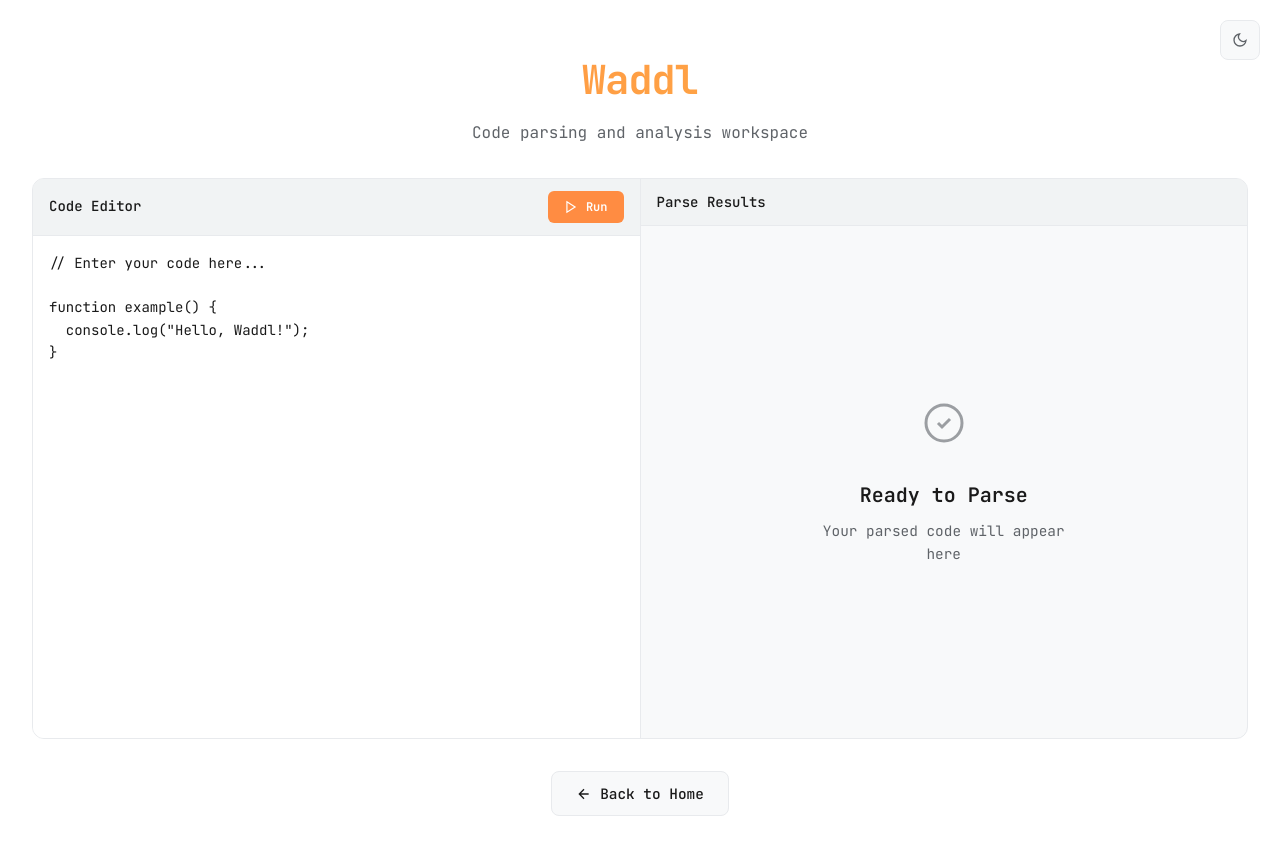
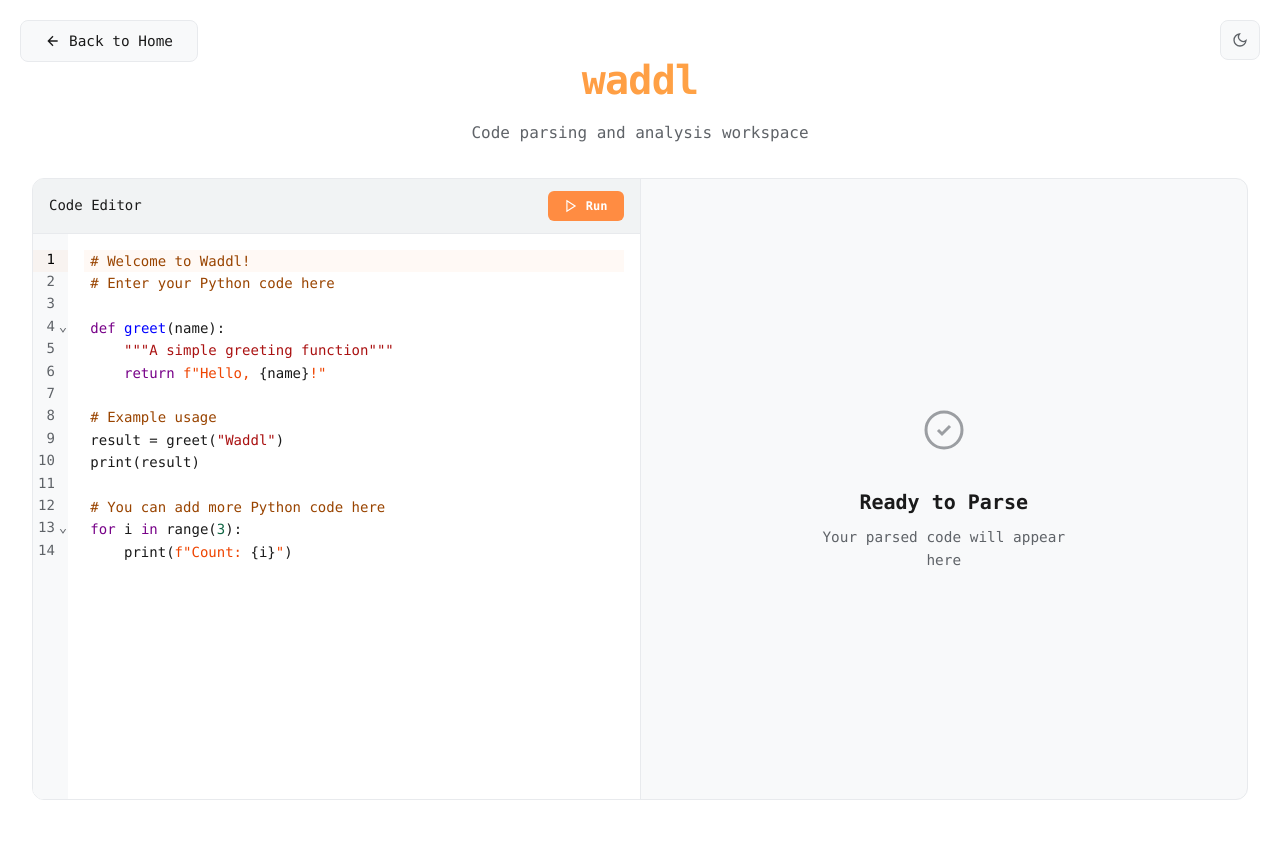
Before and after one commit to rissaott/waddl1.0, a React (Vite) app in the folder waddl-frontend-1.0/: page /parse in a window 1280 px wide. Shown: the top 854 px of the page. Built offline with nearby package versions, Linux system fonts and the light colour scheme.

Commit message:
fix parse page

```diff
--- a/waddl-frontend-1.0/src/HomePage.tsx
+++ b/waddl-frontend-1.0/src/HomePage.tsx
@@ -14,7 +14,7 @@ function HomePage() {
       <ThemeToggle />
       <div className="home-content">
         <div className="home-header">
-          <h1 className="home-title">Waddl</h1>
+          <h1 className="home-title">waddl</h1>
           <p className="home-subtitle">Welcome to your code parsing workspace</p>
         </div>
         <div className="action-section">
--- a/waddl-frontend-1.0/src/ParsePage.css
+++ b/waddl-frontend-1.0/src/ParsePage.css
@@ -109,22 +109,10 @@
   transform: scale(1.1);
 }
 
-.code-editor {
+.editor-container {
   flex: 1;
   background: var(--bg-primary);
-  border: none;
-  outline: none;
-  padding: 1rem;
-  font-family: 'JetBrains Mono', 'Monolisa', 'Monaco', 'Menlo', 'Ubuntu Mono', monospace;
-  font-size: 0.875rem;
-  line-height: 1.6;
-  color: var(--text-primary);
-  resize: none;
-  tab-size: 2;
-}
-
-.code-editor::placeholder {
-  color: var(--text-tertiary);
+  overflow: hidden;
 }
 
 .parse-results-section {
@@ -174,13 +162,10 @@
   margin: 0 auto;
 }
 
-.parse-actions {
-  display: flex;
-  justify-content: center;
-  padding-bottom: 1rem;
-}
-
-.back-button {
+.back-button-top {
+  position: fixed;
+  top: 20px;
+  left: 20px;
   background: var(--bg-secondary);
   color: var(--text-primary);
   border: 1px solid var(--border);
@@ -194,16 +179,17 @@
   align-items: center;
   gap: 0.5rem;
   font-family: inherit;
+  z-index: 1000;
 }
 
-.back-button:hover {
+.back-button-top:hover {
   background: var(--bg-tertiary);
   border-color: var(--border-hover);
   transform: translateY(-1px);
   box-shadow: 0 4px 12px var(--shadow);
 }
 
-.back-button:active {
+.back-button-top:active {
   transform: translateY(0);
   box-shadow: 0 2px 6px var(--shadow);
 }
@@ -212,7 +198,7 @@
   transition: transform 0.2s ease;
 }
 
-.back-button:hover .back-icon {
+.back-button-top:hover .back-icon {
   transform: translateX(-4px);
 }
 
--- a/waddl-frontend-1.0/src/ParsePage.tsx
+++ b/waddl-frontend-1.0/src/ParsePage.tsx
@@ -1,18 +1,32 @@
 import { useNavigate } from 'react-router-dom';
 import { useState } from 'react';
 import ThemeToggle from './components/ThemeToggle';
+import CodeEditor from './components/CodeEditor';
 import './ParsePage.css';
 
 function ParsePage() {
   const navigate = useNavigate();
-  const [code, setCode] = useState('// Enter your code here...\n\nfunction example() {\n  console.log("Hello, Waddl!");\n}');
+  const [code, setCode] = useState(`# Welcome to Waddl!
+# Enter your Python code here
+
+def greet(name):
+    """A simple greeting function"""
+    return f"Hello, {name}!"
+
+# Example usage
+result = greet("Waddl")
+print(result)
+
+# You can add more Python code here
+for i in range(3):
+    print(f"Count: {i}")`);
 
   const handleBackClick = () => {
     navigate('/');
   };
 
-  const handleCodeChange = (e: React.ChangeEvent<HTMLTextAreaElement>) => {
-    setCode(e.target.value);
+  const handleCodeChange = (value: string) => {
+    setCode(value);
   };
 
   const handleRunCode = () => {
@@ -23,9 +37,15 @@ function ParsePage() {
   return (
     <div className="parse-page">
       <ThemeToggle />
+      <button className="back-button-top" onClick={handleBackClick}>
+        <svg className="back-icon" width="16" height="16" viewBox="0 0 24 24" fill="none" stroke="currentColor" strokeWidth="2">
+          <path d="M19 12H5M12 19l-7-7 7-7"/>
+        </svg>
+        <span>Back to Home</span>
+      </button>
       <div className="parse-content">
         <div className="parse-header">
-          <h1 className="parse-title">Waddl</h1>
+          <h1 className="parse-title">waddl</h1>
           <p className="parse-subtitle">Code parsing and analysis workspace</p>
         </div>
         <div className="parse-workspace">
@@ -40,18 +60,15 @@ function ParsePage() {
                   <span>Run</span>
                 </button>
               </div>
-              <textarea
-                className="code-editor"
-                value={code}
-                onChange={handleCodeChange}
-                placeholder="Enter your code here..."
-                spellCheck={false}
-              />
+              <div className="editor-container">
+                <CodeEditor
+                  value={code}
+                  onChange={handleCodeChange}
+                  placeholder="Enter your Python code here..."
+                />
+              </div>
             </div>
             <div className="parse-results-section">
-              <div className="results-header">
-                <span className="results-title">Parse Results</span>
-              </div>
               <div className="results-content">
                 <div className="ready-state">
                   <div className="ready-icon">
@@ -67,14 +84,6 @@ function ParsePage() {
             </div>
           </div>
         </div>
-        <div className="parse-actions">
-          <button className="back-button" onClick={handleBackClick}>
-            <svg className="back-icon" width="16" height="16" viewBox="0 0 24 24" fill="none" stroke="currentColor" strokeWidth="2">
-              <path d="M19 12H5M12 19l-7-7 7-7"/>
-            </svg>
-            <span>Back to Home</span>
-          </button>
-        </div>
       </div>
     </div>
   );
--- /dev/null
+++ b/waddl-frontend-1.0/src/components/CodeEditor.css
@@ -0,0 +1,38 @@
+.code-editor-container {
+  height: 100%;
+  width: 100%;
+  overflow: hidden;
+}
+
+.code-editor-container .cm-editor {
+  height: 100%;
+  font-family: 'Monolisa', 'Monaco', 'Menlo', 'Ubuntu Mono', monospace;
+}
+
+.code-editor-container .cm-editor .cm-scroller {
+  font-family: 'Monolisa', 'Monaco', 'Menlo', 'Ubuntu Mono', monospace;
+}
+
+/* Ensure the editor takes full height */
+.code-editor-container .cm-editor .cm-content {
+  padding: 16px;
+}
+
+/* Custom scrollbar styling */
+.code-editor-container .cm-editor .cm-scroller::-webkit-scrollbar {
+  width: 8px;
+  height: 8px;
+}
+
+.code-editor-container .cm-editor .cm-scroller::-webkit-scrollbar-track {
+  background: transparent;
+}
+
+.code-editor-container .cm-editor .cm-scroller::-webkit-scrollbar-thumb {
+  background: rgba(128, 128, 128, 0.3);
+  border-radius: 4px;
+}
+
+.code-editor-container .cm-editor .cm-scroller::-webkit-scrollbar-thumb:hover {
+  background: rgba(128, 128, 128, 0.5);
+}
--- /dev/null
+++ b/waddl-frontend-1.0/src/components/CodeEditor.tsx
@@ -0,0 +1,187 @@
+import { useEffect, useRef } from 'react';
+import { EditorView, basicSetup } from 'codemirror';
+import { EditorState } from '@codemirror/state';
+import { python } from '@codemirror/lang-python';
+import { useTheme } from '../contexts/ThemeContext';
+import './CodeEditor.css';
+
+interface CodeEditorProps {
+  value: string;
+  onChange: (value: string) => void;
+  placeholder?: string;
+}
+
+const CodeEditor: React.FC<CodeEditorProps> = ({ value, onChange, placeholder }) => {
+  const editorRef = useRef<HTMLDivElement>(null);
+  const editorViewRef = useRef<EditorView | null>(null);
+  const { theme } = useTheme();
+
+  useEffect(() => {
+    if (!editorRef.current) return;
+
+    // Create custom theme based on app theme
+    const customTheme = EditorView.theme({
+      '&': {
+        fontSize: '14px',
+        fontFamily: ' "Monolisa", "Monaco", "Menlo", "Ubuntu Mono", monospace',
+        height: '100%',
+      },
+      '.cm-editor': {
+        height: '100%',
+      },
+      '.cm-scroller': {
+        fontFamily: '"Monolisa", "Monaco", "Menlo", "Ubuntu Mono", monospace',
+      },
+      '.cm-content': {
+        padding: '16px',
+        caretColor: theme === 'dark' ? '#f8f8f2' : '#000000',
+      },
+      '.cm-line': {
+        lineHeight: '1.6',
+      },
+      '.cm-cursor': {
+        borderLeftColor: theme === 'dark' ? '#f8f8f2' : '#000000',
+      },
+      '.cm-selectionBackground': {
+        backgroundColor: theme === 'dark' ? 'rgba(255, 140, 66, 0.25)' : 'rgba(255, 140, 66, 0.2)',
+      },
+      '.cm-activeLine': {
+        backgroundColor: theme === 'dark' ? 'rgba(68, 71, 90, 0.6)' : 'rgba(255, 140, 66, 0.05)',
+      },
+      '.cm-gutters': {
+        backgroundColor: theme === 'dark' ? '#282a36' : '#f8f9fa',
+        color: theme === 'dark' ? '#6272a4' : '#5f6368',
+        border: 'none',
+      },
+      '.cm-lineNumbers': {
+        color: theme === 'dark' ? '#6272a4' : '#5f6368',
+      },
+      '.cm-activeLineGutter': {
+        backgroundColor: theme === 'dark' ? 'rgba(68, 71, 90, 0.8)' : 'rgba(255, 140, 66, 0.05)',
+        color: theme === 'dark' ? '#f8f8f2' : '#000000',
+      },
+      // Subtle and pleasing dark mode color scheme with pastel blue/purple
+      '.cm-keyword': {
+        color: theme === 'dark' ? '#b8d4f2' : '#d73a49',
+      },
+      '.cm-operator': {
+        color: theme === 'dark' ? '#d4a574' : '#000000',
+      },
+      '.cm-variable': {
+        color: theme === 'dark' ? '#e8e8e8' : '#24292e',
+      },
+      '.cm-variable-2': {
+        color: theme === 'dark' ? '#e8e8e8' : '#24292e',
+      },
+      '.cm-def': {
+        color: theme === 'dark' ? '#d4a574' : '#6f42c1',
+      },
+      '.cm-property': {
+        color: theme === 'dark' ? '#d4a574' : '#24292e',
+      },
+      '.cm-number': {
+        color: theme === 'dark' ? '#c8a2c8' : '#005cc5',
+      },
+      '.cm-string': {
+        color: theme === 'dark' ? '#d4a574' : '#032f62',
+      },
+      '.cm-string-2': {
+        color: theme === 'dark' ? '#d4a574' : '#032f62',
+      },
+      '.cm-comment': {
+        color: theme === 'dark' ? '#8b7355' : '#6a737d',
+        fontStyle: 'italic',
+      },
+      '.cm-builtin': {
+        color: theme === 'dark' ? '#d4a574' : '#e36209',
+      },
+      '.cm-type': {
+        color: theme === 'dark' ? '#d4a574' : '#e36209',
+      },
+      '.cm-atom': {
+        color: theme === 'dark' ? '#c8a2c8' : '#005cc5',
+      },
+      '.cm-meta': {
+        color: theme === 'dark' ? '#e8e8e8' : '#24292e',
+      },
+      '.cm-tag': {
+        color: theme === 'dark' ? '#b8d4f2' : '#22863a',
+      },
+      '.cm-attribute': {
+        color: theme === 'dark' ? '#d4a574' : '#24292e',
+      },
+      '.cm-qualifier': {
+        color: theme === 'dark' ? '#d4a574' : '#6f42c1',
+      },
+      '.cm-punctuation': {
+        color: theme === 'dark' ? '#e8e8e8' : '#000000',
+      },
+      // Additional Python-specific tokens
+      '.cm-definition': {
+        color: theme === 'dark' ? '#d4a574' : '#6f42c1',
+      },
+      '.cm-function': {
+        color: theme === 'dark' ? '#d4a574' : '#6f42c1',
+      },
+      '.cm-parameter': {
+        color: theme === 'dark' ? '#d4a574' : '#24292e',
+      },
+      '.cm-namespace': {
+        color: theme === 'dark' ? '#b8d4f2' : '#6f42c1',
+      },
+      '.cm-class': {
+        color: theme === 'dark' ? '#d4a574' : '#6f42c1',
+      },
+      '.cm-decorator': {
+        color: theme === 'dark' ? '#b8d4f2' : '#6f42c1',
+      },
+    });
+
+    const state = EditorState.create({
+      doc: value,
+      extensions: [
+        basicSetup,
+        python(),
+        customTheme,
+        EditorView.updateListener.of((update) => {
+          if (update.docChanged) {
+            onChange(update.state.doc.toString());
+          }
+        }),
+        EditorView.lineWrapping,
+      ],
+    });
+
+    const view = new EditorView({
+      state,
+      parent: editorRef.current,
+    });
+
+    editorViewRef.current = view;
+
+    return () => {
+      view.destroy();
+    };
+  }, [theme]);
+
+  // Update editor content when value prop changes
+  useEffect(() => {
+    if (editorViewRef.current) {
+      const currentValue = editorViewRef.current.state.doc.toString();
+      if (currentValue !== value) {
+        const transaction = editorViewRef.current.state.update({
+          changes: {
+            from: 0,
+            to: editorViewRef.current.state.doc.length,
+            insert: value,
+          },
+        });
+        editorViewRef.current.dispatch(transaction);
+      }
+    }
+  }, [value]);
+
+  return <div ref={editorRef} className="code-editor-container" />;
+};
+
+export default CodeEditor;
--- a/waddl-frontend-1.0/src/index.css
+++ b/waddl-frontend-1.0/src/index.css
@@ -41,7 +41,7 @@
 }
 
 body {
-  font-family: 'JetBrains Mono', 'Monolisa', 'Monaco', 'Menlo', 'Ubuntu Mono', monospace;
+  font-family: 'Monolisa', 'Menlo', 'Ubuntu Mono', monospace;
   background-color: var(--bg-primary);
   color: var(--text-primary);
   transition: background-color 0.3s ease, color 0.3s ease;
```
Also changed, not shown: waddl-frontend-1.0/package.json (+9 -0 lines), 1 other file (tests, documents, lock files or other folders).
